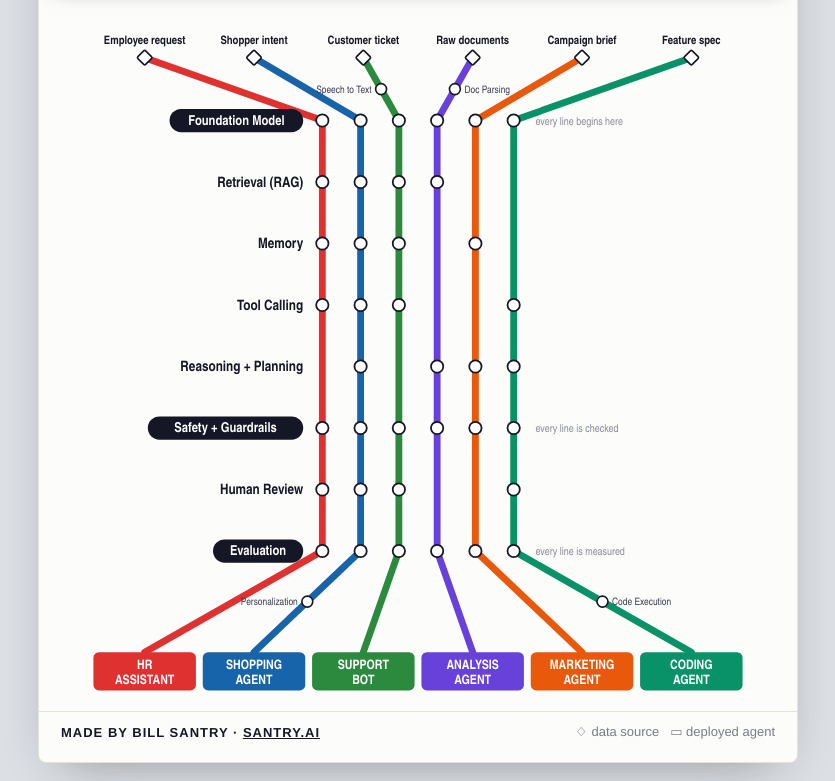
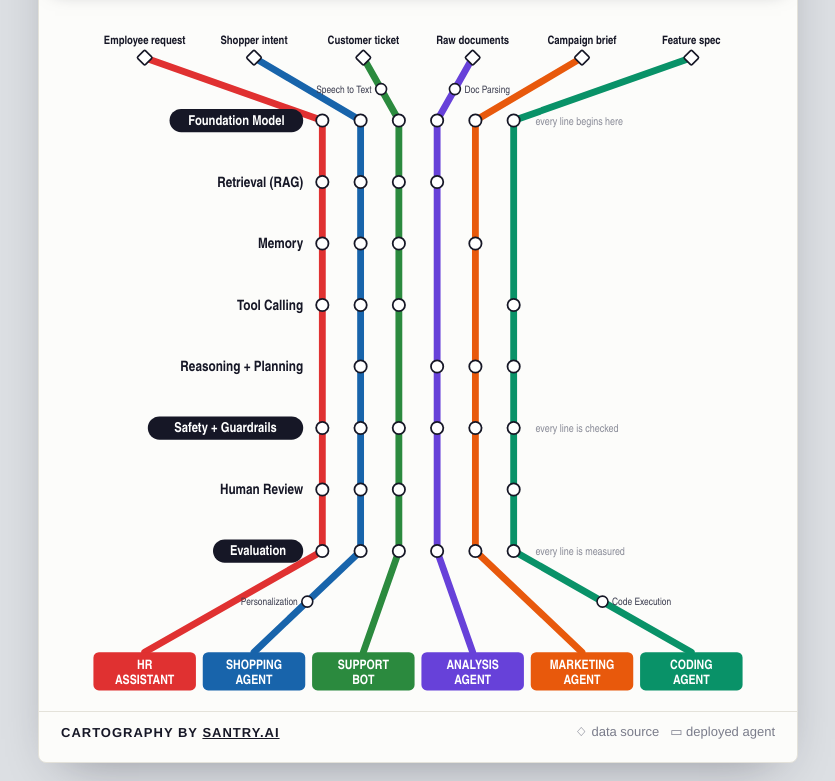
Before and after one commit to billsantry/santry-ai, a plain HTML site: page metro/index.html in a window 1280 px wide. Shown: the part 336-1117 px from the top of the page, without its empty margins (222-1057 px from the left). Drawn offline with Linux system fonts and the light colour scheme.

Commit message:
Update credit to Cartography by santry.ai
Co-Authored-By: Claude Opus 4.8 (1M context) <noreply@anthropic.com>

```diff
--- a/metro/index.html
+++ b/metro/index.html
@@ -99,7 +99,7 @@
     </div>
 
     <footer>
-      <div class="by">Made by Bill Santry · <a href="https://santry.ai">santry.ai</a></div>
+      <div class="by">Cartography by <a href="https://santry.ai">santry.ai</a></div>
       <div class="legend">◇ data source&nbsp;&nbsp;&nbsp;▭ deployed agent</div>
     </footer>
   </div>
```
